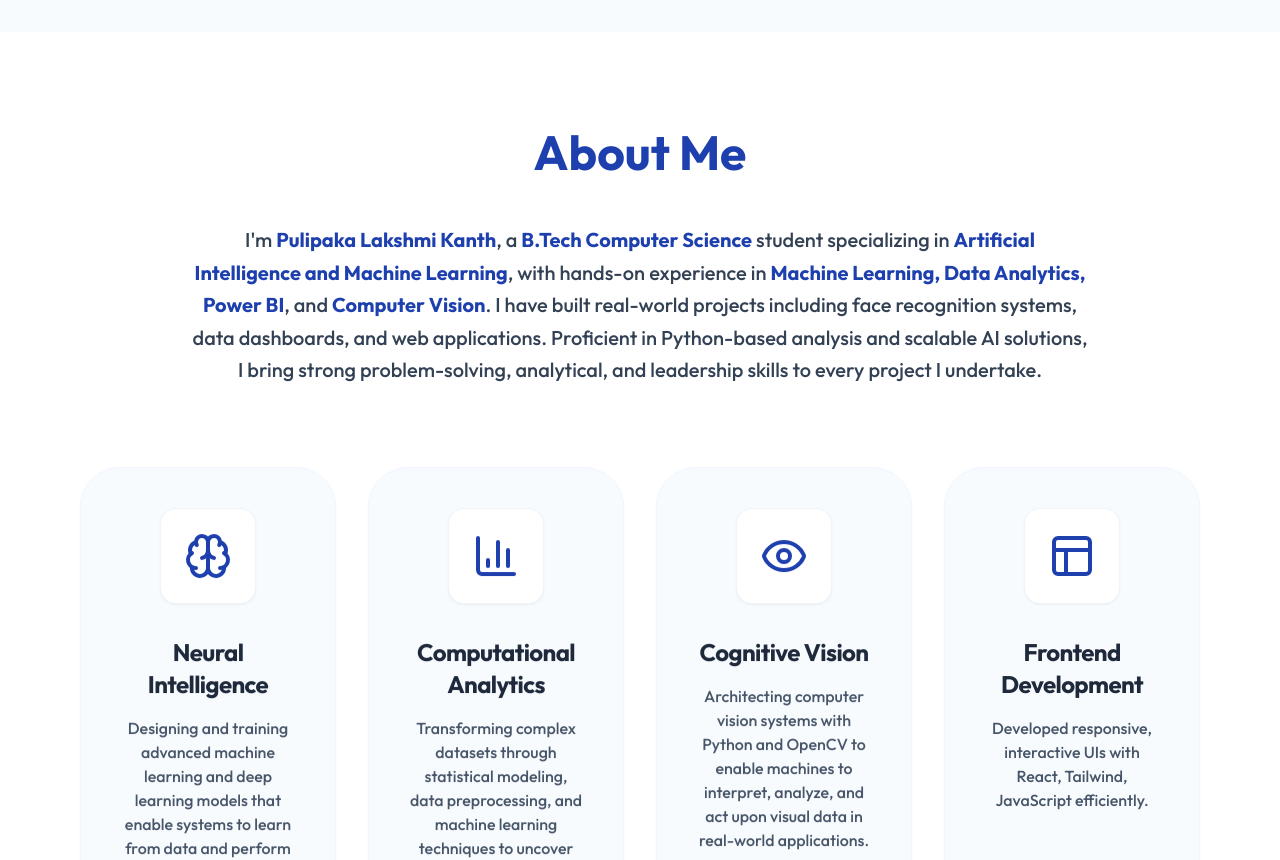
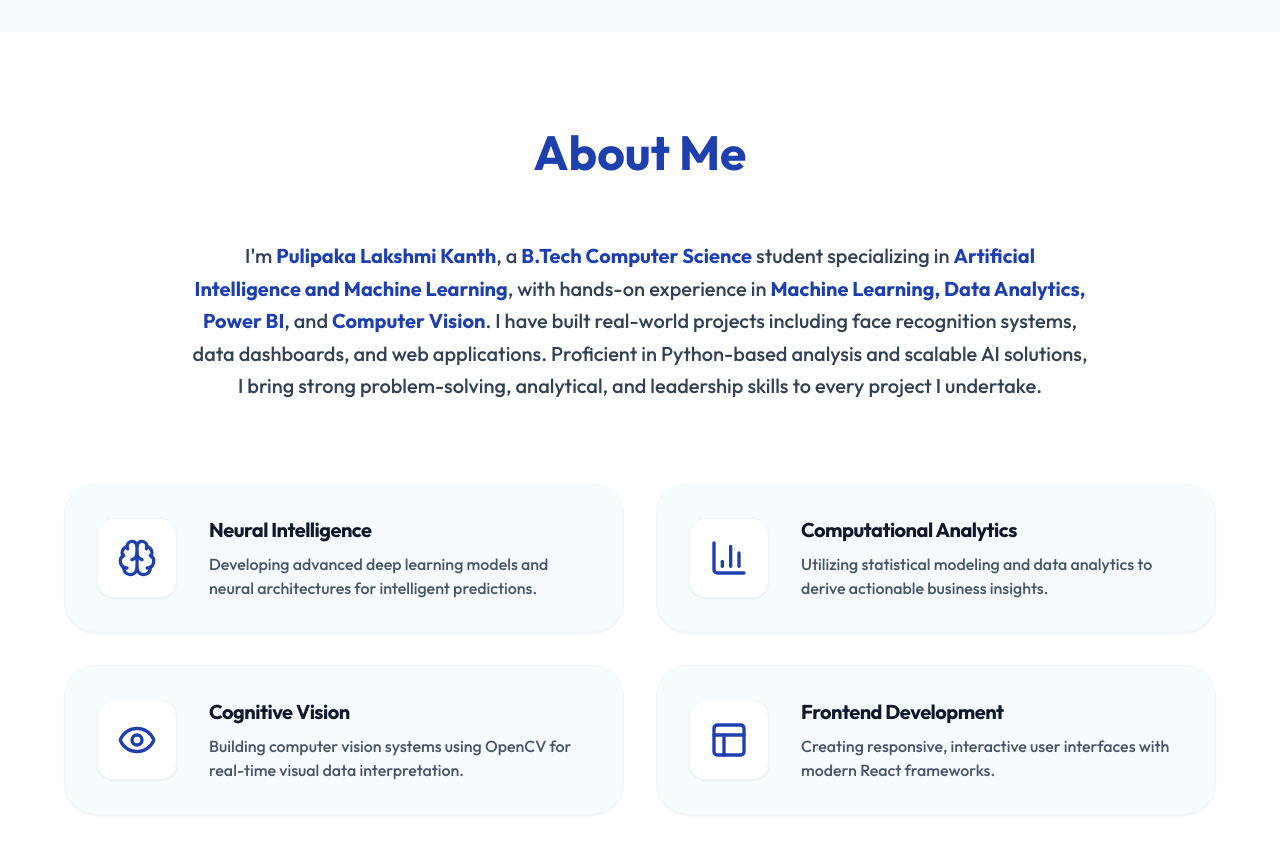
Before and after one commit to kanth071/Portfolio, a React (Vite) app: page / in a window 1280 px wide. Shown: the part 680-1540 px from the top of the page. Built offline with nearby package versions, Linux system fonts and the light colour scheme.

Commit message:
Refactor About cards to horizontal layout and clean up descriptions

```diff
--- a/src/components/About.jsx
+++ b/src/components/About.jsx
@@ -6,38 +6,38 @@ const About = () => {
     const specializations = [
         {
             title: 'Neural Intelligence',
-            desc: 'Designing and training advanced machine learning and deep learning models that enable systems to learn from data and perform intelligent predictions.',
-            icon: <Brain className="w-12 h-12 text-[#1e40af]" />,
+            desc: 'Developing advanced deep learning models and neural architectures for intelligent predictions.',
+            icon: <Brain className="w-10 h-10 text-[#1e40af]" />,
             color: 'bg-blue-50'
         },
         {
             title: 'Computational Analytics',
-            desc: 'Transforming complex datasets through statistical modeling, data preprocessing, and machine learning techniques to uncover patterns and generate actionable insights.',
-            icon: <BarChart3 className="w-12 h-12 text-[#1e40af]" />,
+            desc: 'Utilizing statistical modeling and data analytics to derive actionable business insights.',
+            icon: <BarChart3 className="w-10 h-10 text-[#1e40af]" />,
             color: 'bg-indigo-50'
         },
         {
             title: 'Cognitive Vision',
-            desc: 'Architecting computer vision systems with Python and OpenCV to enable machines to interpret, analyze, and act upon visual data in real-world applications.',
-            icon: <Eye className="w-12 h-12 text-[#1e40af]" />,
+            desc: 'Building computer vision systems using OpenCV for real-time visual data interpretation.',
+            icon: <Eye className="w-10 h-10 text-[#1e40af]" />,
             color: 'bg-sky-50'
         },
         {
             title: 'Frontend Development',
-            desc: 'Developed responsive, interactive UIs with React, Tailwind, JavaScript efficiently.',
-            icon: <Layout className="w-12 h-12 text-[#1e40af]" />,
+            desc: 'Creating responsive, interactive user interfaces with modern React frameworks.',
+            icon: <Layout className="w-10 h-10 text-[#1e40af]" />,
             color: 'bg-purple-50'
         }
     ];
 
     return (
         <section id="about" className="section-padding py-24 bg-white">
-            <div className="max-w-6xl mx-auto px-4 text-center">
+            <div className="max-w-7xl mx-auto px-4">
                 <motion.h2
                     initial={{ opacity: 0, y: 20 }}
                     whileInView={{ opacity: 1, y: 0 }}
                     viewport={{ once: true }}
-                    className="text-5xl font-bold text-[#1e40af] mb-12"
+                    className="text-5xl font-bold text-[#1e40af] mb-16 text-center"
                 >
                     About Me
                 </motion.h2>
@@ -47,32 +47,33 @@ const About = () => {
                     whileInView={{ opacity: 1, scale: 1 }}
                     viewport={{ once: true }}
                     transition={{ duration: 0.6 }}
-                    className="text-xl text-slate-700 leading-relaxed max-w-4xl mx-auto mb-20 font-medium"
+                    className="text-xl text-slate-700 leading-relaxed max-w-4xl mx-auto mb-20 font-medium text-center"
                 >
                     I'm <span className="font-bold text-[#1e40af]">Pulipaka Lakshmi Kanth</span>, a <span className="font-bold text-[#1e40af]">B.Tech Computer Science</span> student specializing in <span className="font-bold text-[#1e40af]">Artificial Intelligence and Machine Learning</span>, with hands-on experience in <span className="font-bold text-[#1e40af]">Machine Learning, Data Analytics, Power BI</span>, and <span className="font-bold text-[#1e40af]">Computer Vision</span>. I have built real-world projects including face recognition systems, data dashboards, and web applications. Proficient in Python-based analysis and scalable AI solutions, I bring strong problem-solving, analytical, and leadership skills to every project I undertake.
                 </motion.p>
 
-                <div className="grid grid-cols-1 sm:grid-cols-2 lg:grid-cols-4 gap-8 max-w-7xl mx-auto">
+                <div className="grid grid-cols-1 md:grid-cols-2 gap-8 max-w-6xl mx-auto">
                     {specializations.map((spec, idx) => (
                         <motion.div
                             key={idx}
-                            initial={{ opacity: 0, y: 30 }}
-                            whileInView={{ opacity: 1, y: 0 }}
+                            initial={{ opacity: 0, x: idx % 2 === 0 ? -20 : 20 }}
+                            whileInView={{ opacity: 1, x: 0 }}
                             viewport={{ once: true, amount: 0.1 }}
-                            transition={{ delay: idx * 0.05, duration: 0.4 }}
-                            className="flex flex-col items-center bg-[#f8fbfe] p-10 rounded-[2.5rem] border border-blue-50 hover:border-[#1e40af]/20 shadow-sm hover:shadow-xl transition-all duration-500 group cursor-pointer h-full motion-safe-gpu"
+                            transition={{ delay: idx * 0.05, duration: 0.5 }}
+                            className="flex items-center bg-[#f8fbfe] p-8 rounded-[2rem] border border-blue-50 shadow-sm hover:shadow-xl transition-all duration-500 group cursor-pointer motion-safe-gpu"
                         >
-                            <div className="w-24 h-24 bg-white rounded-2xl flex items-center justify-center mb-8 shadow-sm border border-slate-100 group-hover:border-[#1e40af]/30 group-hover:shadow-md transition-all duration-500 p-2 overflow-hidden flex-shrink-0">
+                            <div className="w-20 h-20 bg-white rounded-2xl flex items-center justify-center shadow-sm border border-slate-100 group-hover:border-[#1e40af]/30 group-hover:shadow-md transition-all duration-500 p-2 overflow-hidden flex-shrink-0">
                                 <div className="w-full h-full group-hover:scale-110 transition-transform duration-500 flex items-center justify-center">
                                     {spec.icon}
                                 </div>
                             </div>
 
-                            <h3 className="text-2xl font-bold text-slate-800 mb-4 tracking-tight group-hover:text-[#1e40af] transition-colors text-center">{spec.title}</h3>
-
-                            <p className="text-slate-600 font-medium leading-[1.6] text-center text-sm md:text-base">
-                                {spec.desc}
-                            </p>
+                            <div className="ml-8 text-left">
+                                <h3 className="text-xl font-bold text-slate-900 mb-2 tracking-tight group-hover:text-[#1e40af] transition-colors">{spec.title}</h3>
+                                <p className="text-slate-600 font-medium leading-relaxed text-sm md:text-base">
+                                    {spec.desc}
+                                </p>
+                            </div>
                         </motion.div>
                     ))}
                 </div>
```
